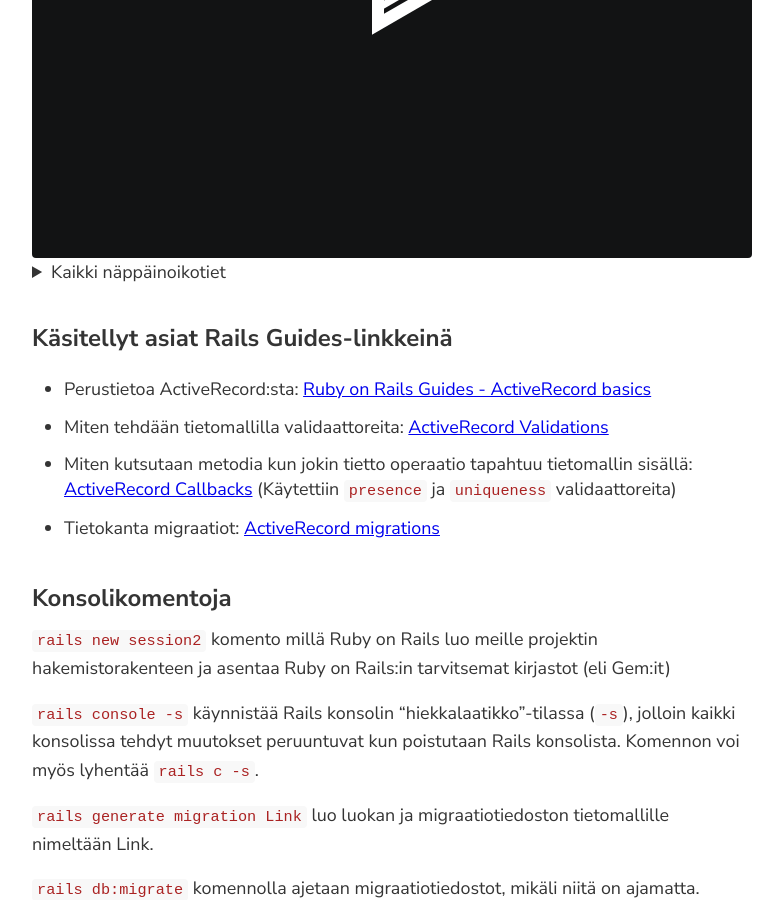
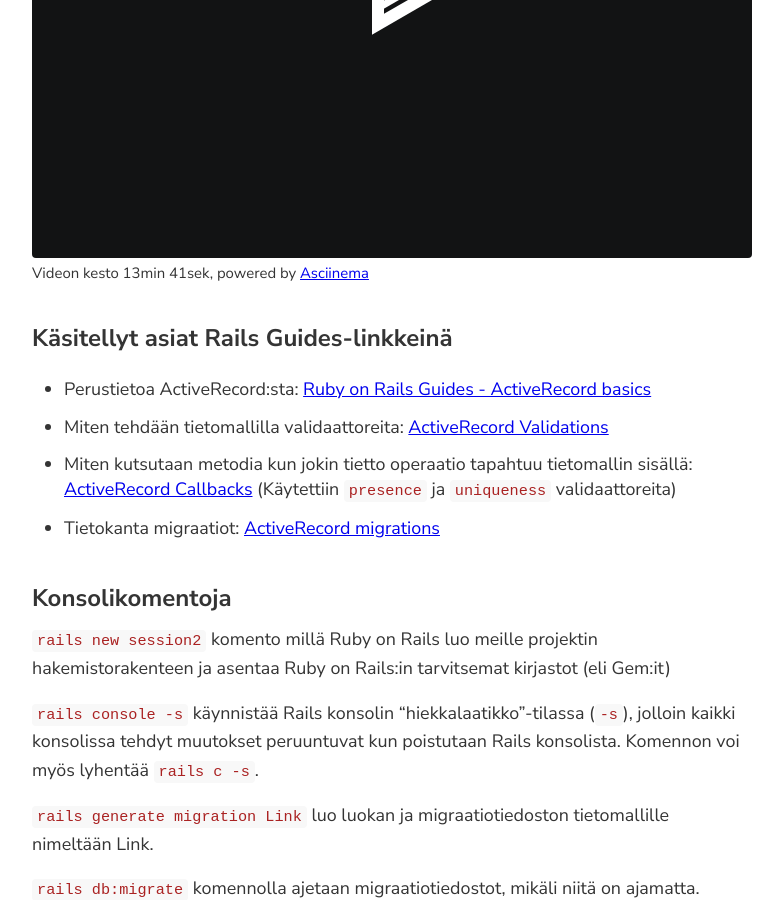
Before and after one commit to tuomasj/tuomasj.github.io, a Jekyll site: the page built from oulu-saas/session2.markdown, in a window 1280 px wide and 900 px high, scrolled down 547 px. Shown: the whole window, without its empty margins (248-1031 px from the left). Built offline with Jekyll 4.4.1, drawn with Linux system fonts in a browser that asks for light colours; comment, search, counter and statistics services are not loaded.

Commit message:
no need for shortcuts

```diff
--- a/oulu-saas/session2.markdown
+++ b/oulu-saas/session2.markdown
@@ -8,26 +8,11 @@
 
 Videon voi pysäyttää painamalla `välilyöntiä`, `nuoli oikealle` tai `nuoli vasemmalle` hyppää 5sec eteenpäin/taaksepäin. Painamalla `f` suurenee video koko ruudun kokoiseksi.
 
-
 <div id="cast1">
 </div>
-<details>
-  <summary>Kaikki näppäinoikotiet</summary>
-  <ul dir="auto">
-    <li><kbd>space</kbd> - play / pause</li>
-    <li><kbd>f</kbd> - toggle fullscreen mode</li>
-    <li><kbd>←</kbd> / <kbd>→</kbd> - rewind by 5 seconds / fast-forward by 5 seconds</li>
-    <li><kbd>Shift</kbd> + <kbd>←</kbd> / <kbd>Shift</kbd> + <kbd>→</kbd> - rewind by 10% / fast-forward by 10%</li>
-    <li><kbd>[</kbd> - rewind to the previous marker</li>
-    <li><kbd>]</kbd> - fast-forward to the next marker</li>
-    <li><kbd>0</kbd>, <kbd>1</kbd>, <kbd>2</kbd> ... <kbd>9</kbd> - jump to 0%, 10%, 20% ... 90%</li>
-    <li><kbd>.</kbd> - step through a recording a frame at a time (when paused)</li>
-  </ul>
 
-  <p>
-    Powered by (Asciinema)[https://asciinema.org/]
-  </p>
-</details>
+<small>Videon kesto 13min 41sek, powered by <a href="https://asciinema.org">Asciinema</a></small>
+
 
 ## Käsitellyt asiat Rails Guides-linkkeinä
 
```
